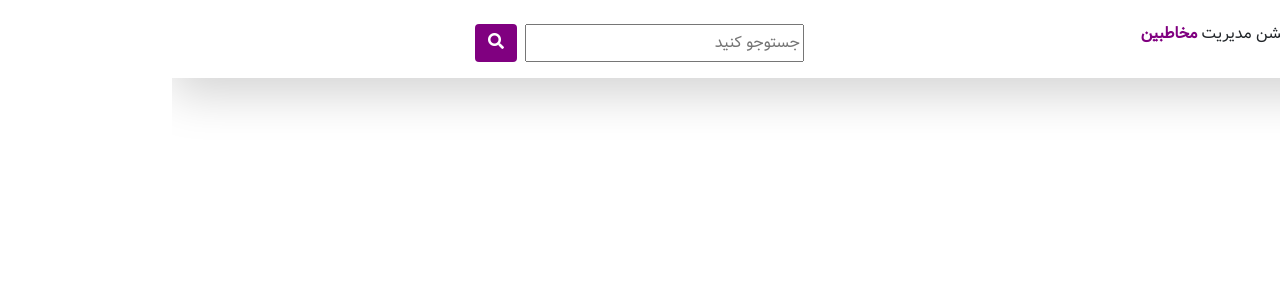
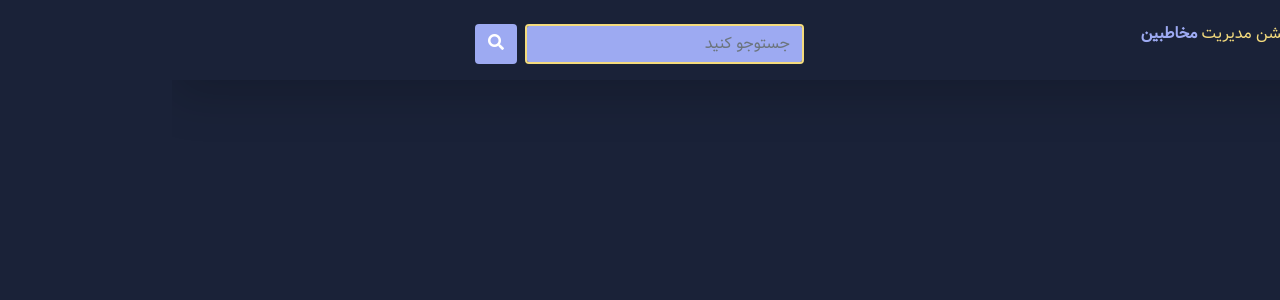
Before and after one commit to reza1899/React_project, a React (Create React App) app in the folder my-app/: page / in a window 1280 px wide. Shown: the top 300 px of the page. Built offline with nearby package versions, Linux system fonts and the light colour scheme.

Commit message:
set colors

```diff
--- a/my-app/src/components/Navbar.jsx
+++ b/my-app/src/components/Navbar.jsx
@@ -1,12 +1,13 @@
 import SearchContact from "./contact/SearchContact";
+import {ROS , ZARD} from "../helpers/Colors"
 const Navbar = () => {
     return (
         <nav className="navbar navbar-expand-lg shadow-lg p-3">
             <div className="container mt-2">
                 <div className="row m-0 w-100">
                     <div className="col p-0 d-flex">
-                        <i style={{color:"purple"}} className="	fas fa-address-book fs-4 ms-2"/>
-                        <h6 className="d-flex">وب اپلیکیشن مدیریت{" "} <div style={{color:"purple", marginRight:"4px", fontWeight:"bolder"}}>مخاطبین</div> </h6>
+                        <i style={{color:ROS}} className="fas fa-address-book fs-4 ms-2"/>
+                        <h6 style={{color: ZARD}} className="d-flex">وب اپلیکیشن مدیریت{" "} <div style={{color:ROS, marginRight:"4px", fontWeight:"bolder"}}>مخاطبین</div> </h6>
                     </div>
                     <div className="col p-0">
                         <SearchContact/>
--- a/my-app/src/components/contact/SearchContact.jsx
+++ b/my-app/src/components/contact/SearchContact.jsx
@@ -1,9 +1,10 @@
+import {ROS} from "../../helpers/Colors"
 const SearchContact = () => {
     return (
         <div>
             <form className="d-flex" >
-                <input className="w-50 me-2" type="search" placeholder="جستوجو کنید" aria-label="Search" />
-                    <button style={{backgroundColor:'purple'}} className="btn me-2" type="submit">
+                <input className="form-control w-50 me-2 border-2" type="search" placeholder="جستوجو کنید" aria-label="Search" />
+                    <button style={{backgroundColor:ROS}} className="btn me-2" type="submit">
                         <i className="fas fa-search text-white"/>
                     </button>
             </form>
--- /dev/null
+++ b/my-app/src/helpers/Colors.js
@@ -0,0 +1,9 @@
+/*background-color:#1A2238 !important;*/
+/*با این رنگ ها استفاده بشه*/
+/*#9DAAF2 رز مانند*/
+/*FF6A3D نارنجی*/
+/*F4DB7D زرد*/
+export const BACKGROUND = "#1A2238"
+export const ROS = "#9DAAF2"
+export const NARANJI = "#FF6A3D"
+export const ZARD = "#F4DB7D"
--- a/my-app/src/index.css
+++ b/my-app/src/index.css
@@ -1,16 +1,23 @@
 body {
-  /*background-color:#1A2238 !important;*/
-  /*با این رنگ ها استفاده بشه*/
-  /*#9DAAF2 رز مانند*/
-  /*FF6A3D نارنجی*/
-  /*F4DB7D زرد*/
-  margin: 0;
+  background-color:#1A2238 !important;
   font-family: "Vazir" , "tahoma" ,"Ubuntu" !important;
   -webkit-font-smoothing: antialiased;
   -moz-osx-font-smoothing: grayscale;
 }
-
-code {
-  font-family: source-code-pro, Menlo, Monaco, Consolas, 'Courier New',
-    monospace;
+input [type ="text"] ::-webkit-input-placeholder,
+input [type ="email"] ::-webkit-input-placeholder,
+input [type ="number"] ::-webkit-input-placeholder {
+ color: #F4DB7D !important;
 }
+input [type ="text"] ,
+input [type ="email"] ,
+input [type ="number"] {
+  background-color: #9DAAF2 !important;
+  border-color: #F4DB7D !important;
+  color: #F4DB7D !important;
+}
+.form-control {
+  background-color: #9DAAF2 !important;
+  color: #F4DB7D !important;
+  border-color: #F4DB7D !important;
+}
```
